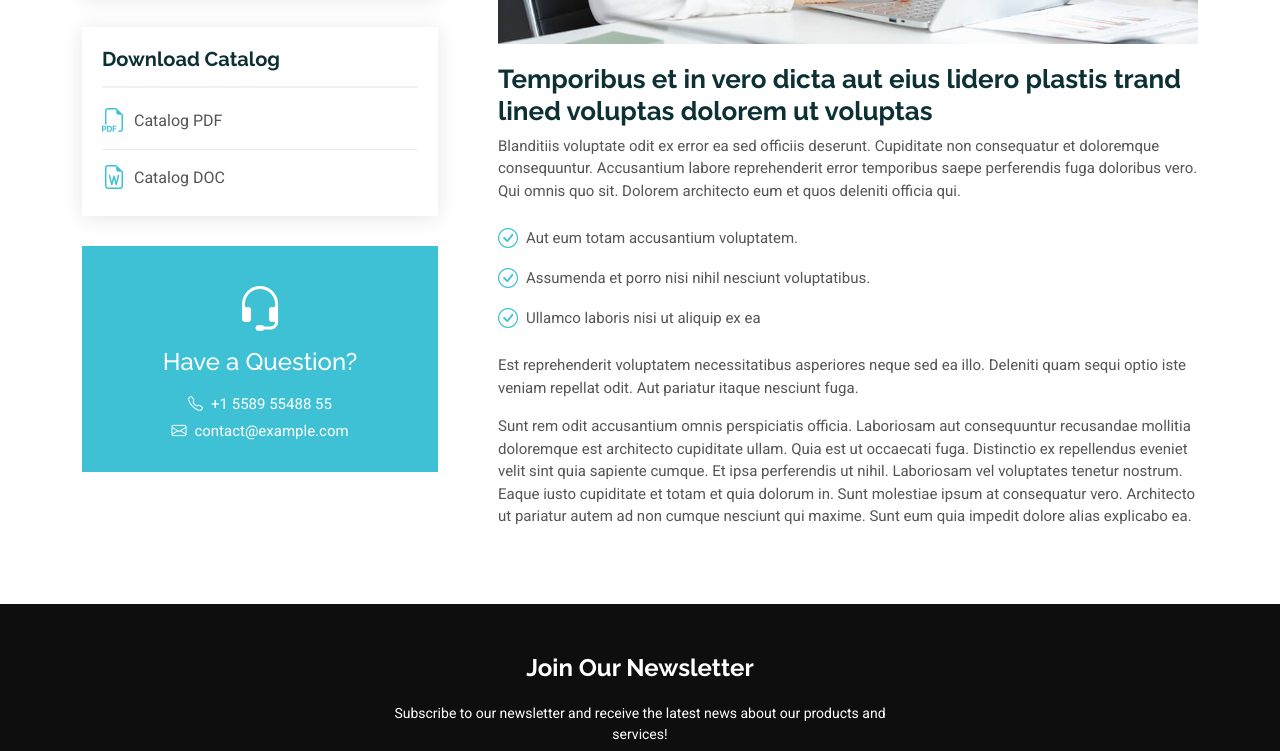
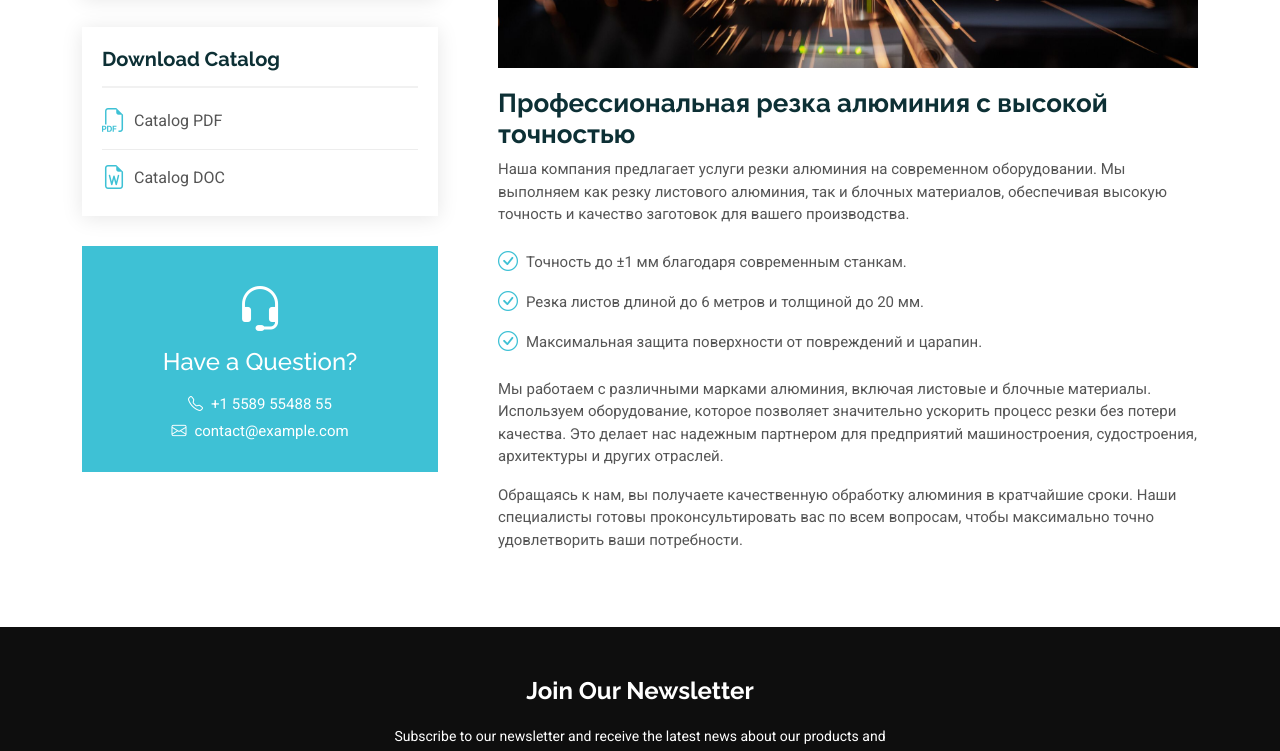
Before and after one commit to aruytehno/13element, a plain HTML site: page rezka-details.html in a window 1280 px wide. Shown: the part 823-1574 px from the top of the page. Drawn offline with Linux system fonts and the light colour scheme.

Commit message:
Обновил содержимое сайта

```diff
--- a/rezka-details.html
+++ b/rezka-details.html
@@ -135,23 +135,24 @@
           </div>
 
           <div class="col-lg-8 ps-lg-5" data-aos="fade-up" data-aos-delay="200">
-            <img src="assets/img/services.jpg" alt="" class="img-fluid services-img">
-            <h3>Temporibus et in vero dicta aut eius lidero plastis trand lined voluptas dolorem ut voluptas</h3>
+  <img src="assets/img/aluminum-cutting.jpg" alt="Резка алюминия" class="img-fluid services-img">
+  <h3>Профессиональная резка алюминия с высокой точностью</h3>
   <p>
-              Blanditiis voluptate odit ex error ea sed officiis deserunt. Cupiditate non consequatur et doloremque consequuntur. Accusantium labore reprehenderit error temporibus saepe perferendis fuga doloribus vero. Qui omnis quo sit. Dolorem architecto eum et quos deleniti officia qui.
+    Наша компания предлагает услуги резки алюминия на современном оборудовании. Мы выполняем как резку листового алюминия, так и блочных материалов, обеспечивая высокую точность и качество заготовок для вашего производства.
   </p>
   <ul>
-              <li><i class="bi bi-check-circle"></i> <span>Aut eum totam accusantium voluptatem.</span></li>
-              <li><i class="bi bi-check-circle"></i> <span>Assumenda et porro nisi nihil nesciunt voluptatibus.</span></li>
-              <li><i class="bi bi-check-circle"></i> <span>Ullamco laboris nisi ut aliquip ex ea</span></li>
+    <li><i class="bi bi-check-circle"></i> <span>Точность до ±1 мм благодаря современным станкам.</span></li>
+    <li><i class="bi bi-check-circle"></i> <span>Резка листов длиной до 6 метров и толщиной до 20 мм.</span></li>
+    <li><i class="bi bi-check-circle"></i> <span>Максимальная защита поверхности от повреждений и царапин.</span></li>
   </ul>
   <p>
-              Est reprehenderit voluptatem necessitatibus asperiores neque sed ea illo. Deleniti quam sequi optio iste veniam repellat odit. Aut pariatur itaque nesciunt fuga.
+    Мы работаем с различными марками алюминия, включая листовые и блочные материалы. Используем оборудование, которое позволяет значительно ускорить процесс резки без потери качества. Это делает нас надежным партнером для предприятий машиностроения, судостроения, архитектуры и других отраслей.
   </p>
   <p>
-              Sunt rem odit accusantium omnis perspiciatis officia. Laboriosam aut consequuntur recusandae mollitia doloremque est architecto cupiditate ullam. Quia est ut occaecati fuga. Distinctio ex repellendus eveniet velit sint quia sapiente cumque. Et ipsa perferendis ut nihil. Laboriosam vel voluptates tenetur nostrum. Eaque iusto cupiditate et totam et quia dolorum in. Sunt molestiae ipsum at consequatur vero. Architecto ut pariatur autem ad non cumque nesciunt qui maxime. Sunt eum quia impedit dolore alias explicabo ea.
+    Обращаясь к нам, вы получаете качественную обработку алюминия в кратчайшие сроки. Наши специалисты готовы проконсультировать вас по всем вопросам, чтобы максимально точно удовлетворить ваши потребности.
   </p>
 </div>
+
 
         </div>
 
```
Also changed, not shown: assets/img/aluminum-cutting.jpg (added). Lines whose indentation alone changed are shown as unchanged.
